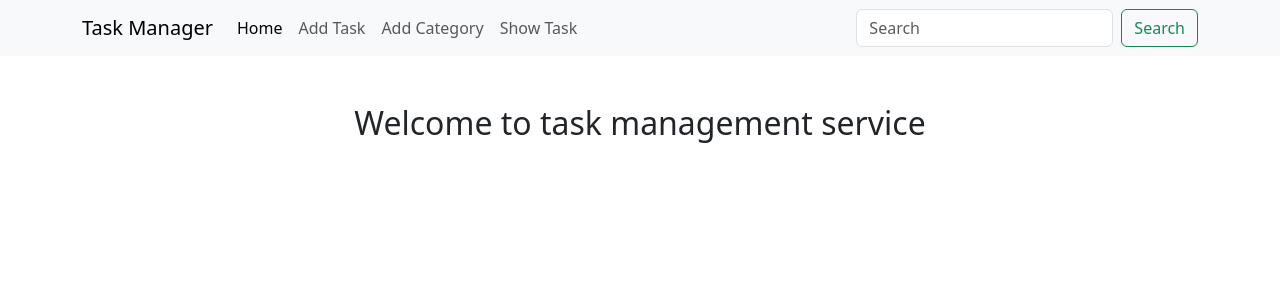
After one commit to almusfuad/django-projects, a Django app: page / in a window 1280 px wide. The commit adds this page. Shown: the top 300 px of the page. Run offline with Django 4.2, Linux system fonts and the light colour scheme; some libraries are stand-ins or nearby versions.

Commit message:
complete project

```diff
--- a/task_management/show_task/templates/show_task.html
+++ b/task_management/show_task/templates/show_task.html
@@ -9,7 +9,7 @@
                       <div class="d-flex justify-content-between align-items-center mb-2 border-bottom">
                           <h5 class="card-title pb-1">{{task.taskTitle}}</h5>
                           <input type="checkbox" aria-label="Checkbox for following text input" id="taskCheckbox{{ task.id }}" {% if task.is_completed %}checked{% endif %} onchange="updateIsCompleted(this)">
-                          <form id="taskForm{{ task.id }}" method="post" action="{% url 'completed' task.id %}" style="display: none;">
+                          <form id="taskForm{{ task.id }}" method="post" action="{% url 'checked' task.id %}" style="display: none;">
                               {% csrf_token %}
                               <input type="hidden" name="is_completed" value="{{ task.is_completed }}">
                           </form>
@@ -26,7 +26,7 @@
                           </p>
                       </div>
                           {% if task.is_completed %}
-                              <a href="{% url 'delete_task' task.id %}" class="btn btn-success mt-2">Completed</a>
+                              <a href="{% url 'completed' task.id %}" class="btn btn-success mt-2">Completed</a>
                           {% else %}
                               <div class="buttons mt-2 d-flex justify-content-between">
                                     <a href="{% url 'edit_task' task.id %}" class="btn btn-warning">Edit</a>
--- a/task_management/show_task/views.py
+++ b/task_management/show_task/views.py
@@ -2,9 +2,11 @@ from django.shortcuts import render
 from task.models import TaskModel
 from django.utils import timezone
 
+
 # Create your views here.
 def mark_tasks_as_completed():
       overdue_tasks = TaskModel.objects.filter(task_assign_date__lt = timezone.now().date(), is_completed = False)
+      completed_tasks = TaskModel.objects.filter(is_completed = True)
 
       for task in overdue_tasks:
             task.is_completed = True
--- a/task_management/task/urls.py
+++ b/task_management/task/urls.py
@@ -5,5 +5,6 @@ urlpatterns = [
       path('add_task/', views.add_task, name='add_task'),
       path('edit_task/<int:id>', views.edit_task, name = 'edit_task'),
       path('delete_task/<int:id>', views.delete_task, name = 'delete_task'),
-      path('completed/<int:id>', views.completed, name = 'completed')
+      path('checked/<int:id>', views.checked, name = 'checked'),
+      path('completed/<int:id>', views.delete_task, name = 'completed'),
 ]
--- a/task_management/task/views.py
+++ b/task_management/task/views.py
@@ -31,7 +31,7 @@ def delete_task(request, id):
       return redirect('show_task')
 
 
-def completed(request, id):
+def checked(request, id):
       task = models.TaskModel.objects.get(pk = id)
       task.is_completed = not task.is_completed
       task.save()
--- a/task_management/task_management/settings.py
+++ b/task_management/task_management/settings.py
@@ -42,7 +42,6 @@ INSTALLED_APPS = [
     'category',
     'task',
     'show_task',
-
 ]
 
 CRISPY_ALLOWED_TEMPLATE_PACKS = "bootstrap5"
--- a/task_management/task_management/urls.py
+++ b/task_management/task_management/urls.py
@@ -16,9 +16,11 @@ Including another URLconf
 """
 from django.contrib import admin
 from django.urls import path, include
+from . import views
 
 urlpatterns = [
     path('admin/', admin.site.urls),
+    path('', views.home, name = 'home'),
     path("task/", include('task.urls')),
     path('category/', include('category.urls')),
     path('show_task/', include('show_task.urls')),
--- /dev/null
+++ b/task_management/task_management/views.py
@@ -0,0 +1,5 @@
+from django.shortcuts import render
+
+
+def home(request):
+      return render(request, 'home.html')
--- a/task_management/templates/base.html
+++ b/task_management/templates/base.html
@@ -12,14 +12,14 @@
   <body>
       <nav class="navbar navbar-expand-lg bg-body-tertiary" style="background-color: #e3f2fd;">
             <div class="container container-fluid">
-              <a class="navbar-brand" href="#">Navbar</a>
+              <a class="navbar-brand" href="#">Task Manager</a>
               <button class="navbar-toggler" type="button" data-bs-toggle="collapse" data-bs-target="#navbarSupportedContent" aria-controls="navbarSupportedContent" aria-expanded="false" aria-label="Toggle navigation">
                 <span class="navbar-toggler-icon"></span>
               </button>
               <div class="collapse navbar-collapse" id="navbarSupportedContent">
                 <ul class="navbar-nav me-auto mb-2 mb-lg-0">
                   <li class="nav-item">
-                    <a class="nav-link active" aria-current="page" href="#">Home</a>
+                    <a class="nav-link active" aria-current="page" href="{% url 'home' %}">Home</a>
                   </li>
                   <li class="nav-item">
                     <a class="nav-link" href="{% url 'add_task' %}">Add Task</a>
--- /dev/null
+++ b/task_management/templates/home.html
@@ -0,0 +1,20 @@
+{% extends 'base.html' %}
+{% block content %}
+      <div class="d-flex justify-content-center align-items-center flex-column">
+            <h2>Welcome to task management service</h2>
+            <!-- <div class="circle-icon my-4">
+                  <a href="{% url 'add_task' %}">
+                        <i class="fas fa-plus plus-icon" aria-hidden="true"></i>
+                  </a>
+            </div>
+            <div class="circle-icon my-4">
+                  <a href="{% url 'add_task' %}">
+                        <i class="fas fa-list-check"></i>
+                  </a>
+            </div> -->
+      </div>
+{% endblock %}
+
+{% block script %}
+<script src="https://kit.fontawesome.com/88e2e4d5bb.js" crossorigin="anonymous"></script>
+{% endblock %}
```
Also changed, not shown: task_management/static/css/style.css (+12 -11 lines), task_management/db.sqlite3.
